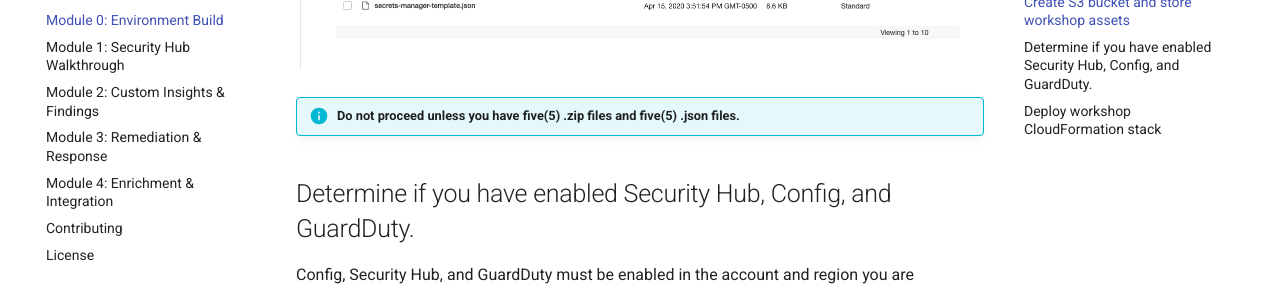
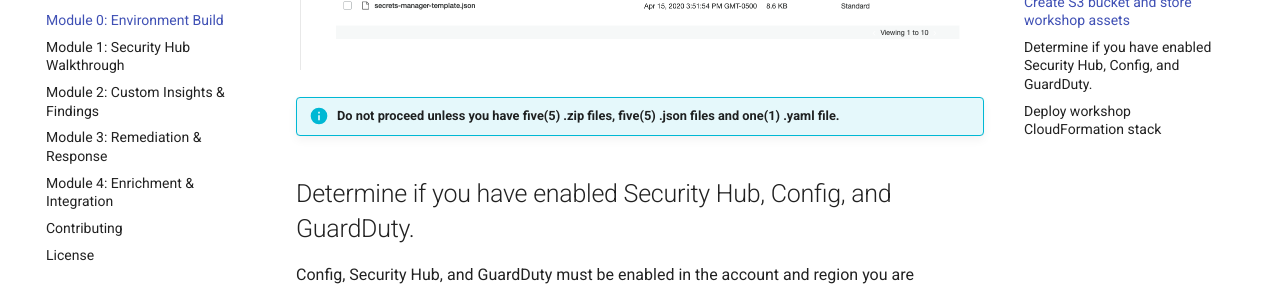
Before and after one commit to aws-samples/aws-security-hub-workshop, an MkDocs documentation site: the page built from docs/00-environment-setup.md, in a window 1280 px wide and 900 px high, scrolled down 2310 px. Shown: the part 152-443 px from the top of the window. Built offline with MkDocs 1.6.1 and Material for MkDocs 9.7.7, drawn with Linux system fonts in a browser that asks for light colours; comment, search, counter and statistics services are not loaded.

Commit message:
Corrected the file list from 00-environment-setup.md to include the one yaml file in the list.

```diff
--- a/docs/00-environment-setup.md
+++ b/docs/00-environment-setup.md
@@ -38,7 +38,7 @@
 
 ![Setup](./images/00-bucket-contents.png)
 
-!!! info "Do not proceed unless you have five(5) .zip files and five(5) .json files."
+!!! info "Do not proceed unless you have five(5) .zip files, five(5) .json files and one(1) .yaml file."
 
 ## Determine if you have enabled Security Hub, Config, and GuardDuty.
 Config, Security Hub, and GuardDuty must be enabled in the account and region you are conducting this workshop in.  The CloudFormation template that sets up the workshop has the option to enable all of this for you.  If you choose for that to happen, and these services are already enabled, the template will fail.
```
Also changed, not shown: docs/02-custom-insights-findings.md (+2 -2 lines).
